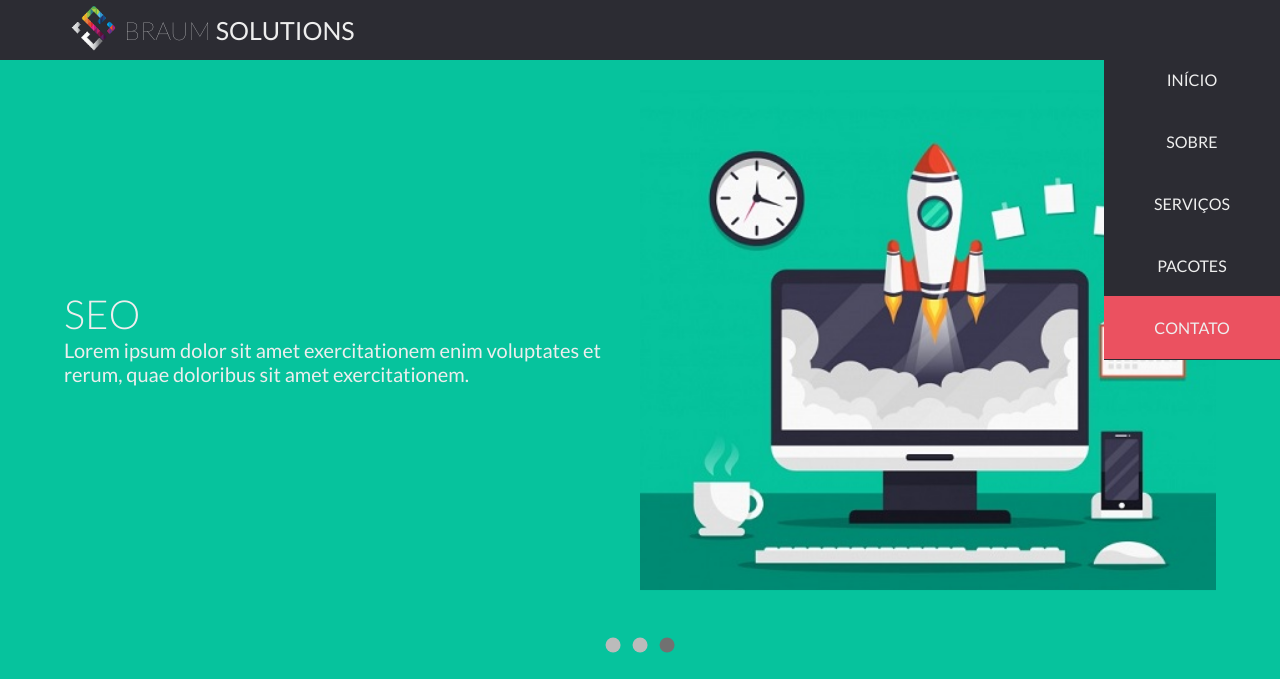
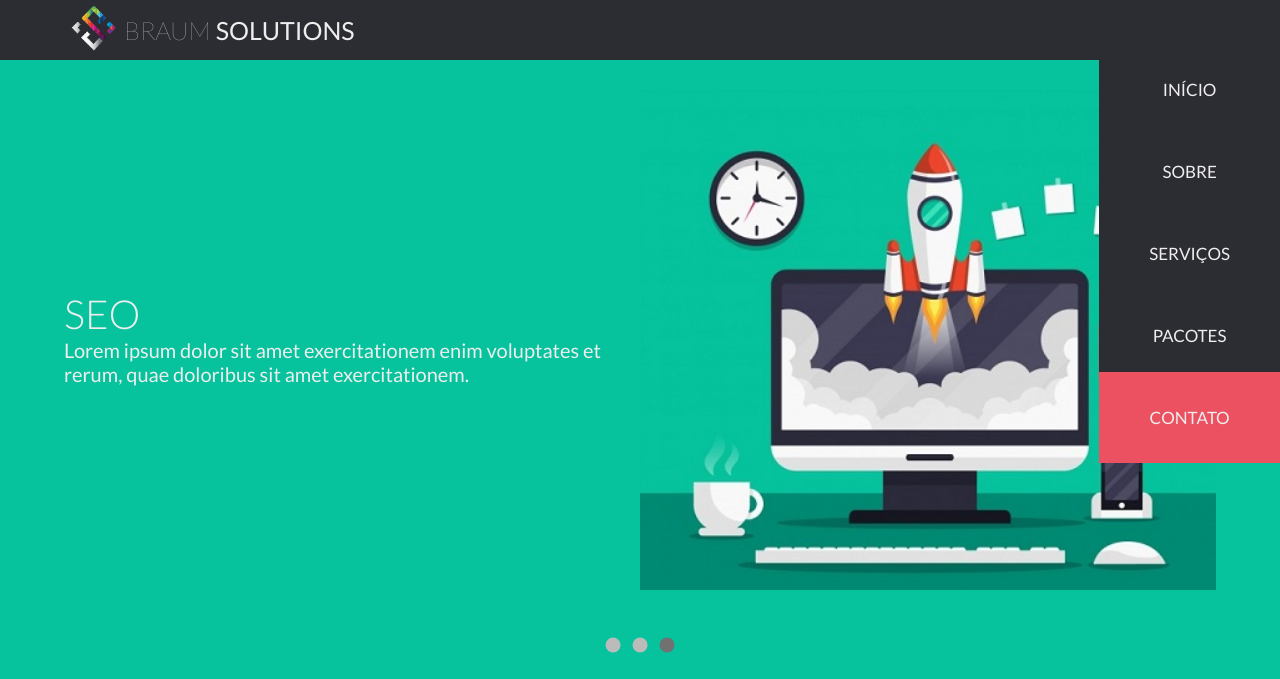
Before and after one commit to Jhessiny/jhessiny.github.io, a PHP site: page /websitebs/index.html in a window 1280 px wide, with the box ticked. Shown: the top 679 px of the page. Run offline with PHP 8.4, Linux system fonts and the light colour scheme; some libraries are stand-ins or nearby versions.

Commit message:
site braum

```diff
--- a/websitebs/css/estilos.css
+++ b/websitebs/css/estilos.css
@@ -34,18 +34,19 @@ body {
   position: fixed;
   top: 5rem;
   right: 0;
+  min-height: 30rem;
  }
 
  .navigation__checkbox:checked ~ .nav__ul li {
   display: block;
   text-align: center;
-  padding: 0;
+  padding: 1rem 0;
  }
 
  .navigation__checkbox:checked ~ .nav__ul li a{
   width: 5rem;
-  padding: 2.2rem 5rem;
-  font-size: 1.6rem;
+  padding: 3.5rem 5rem;
+  font-size: 1.7rem;
  }
 
 /* FIm menu mobile */
```
